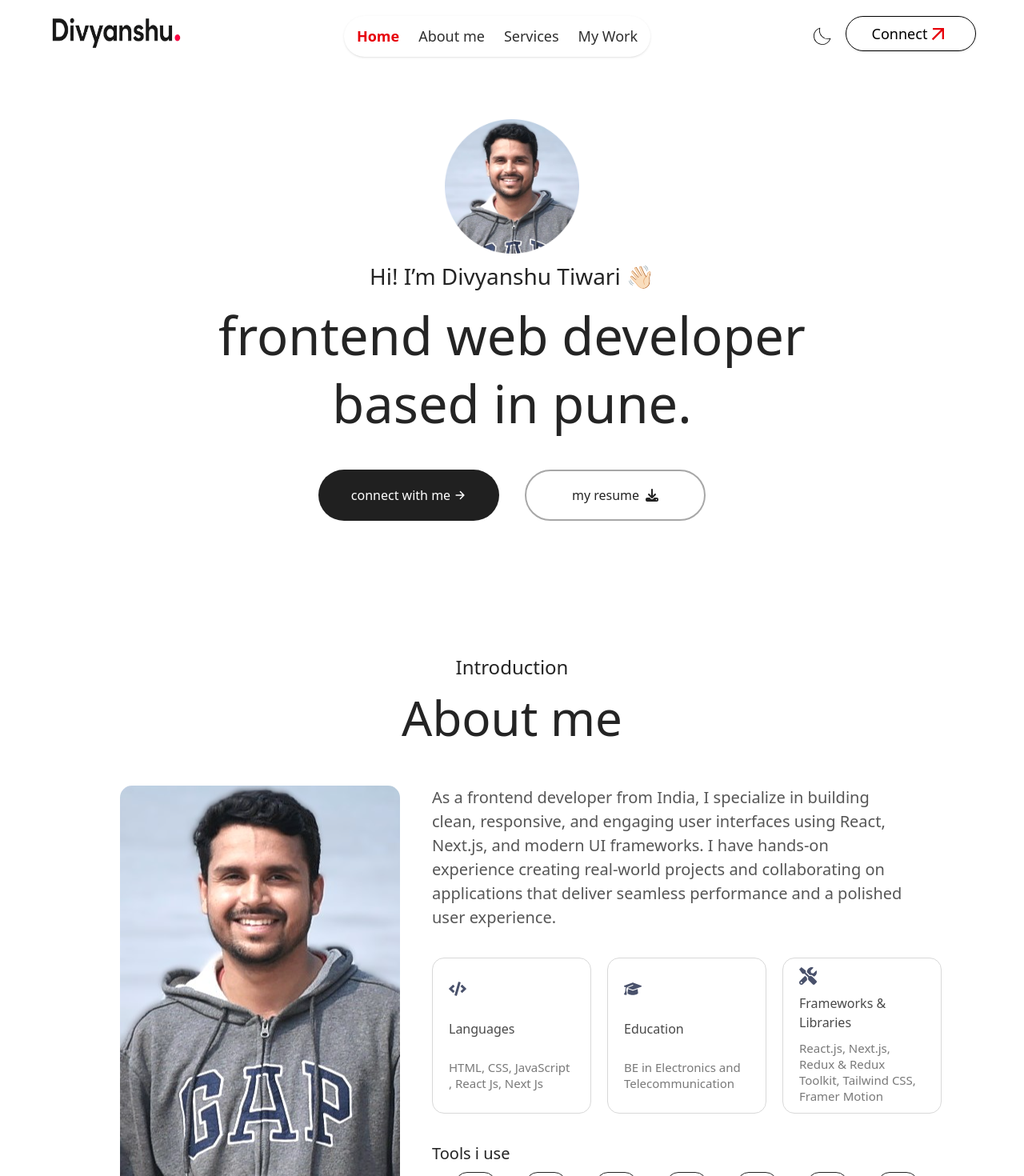
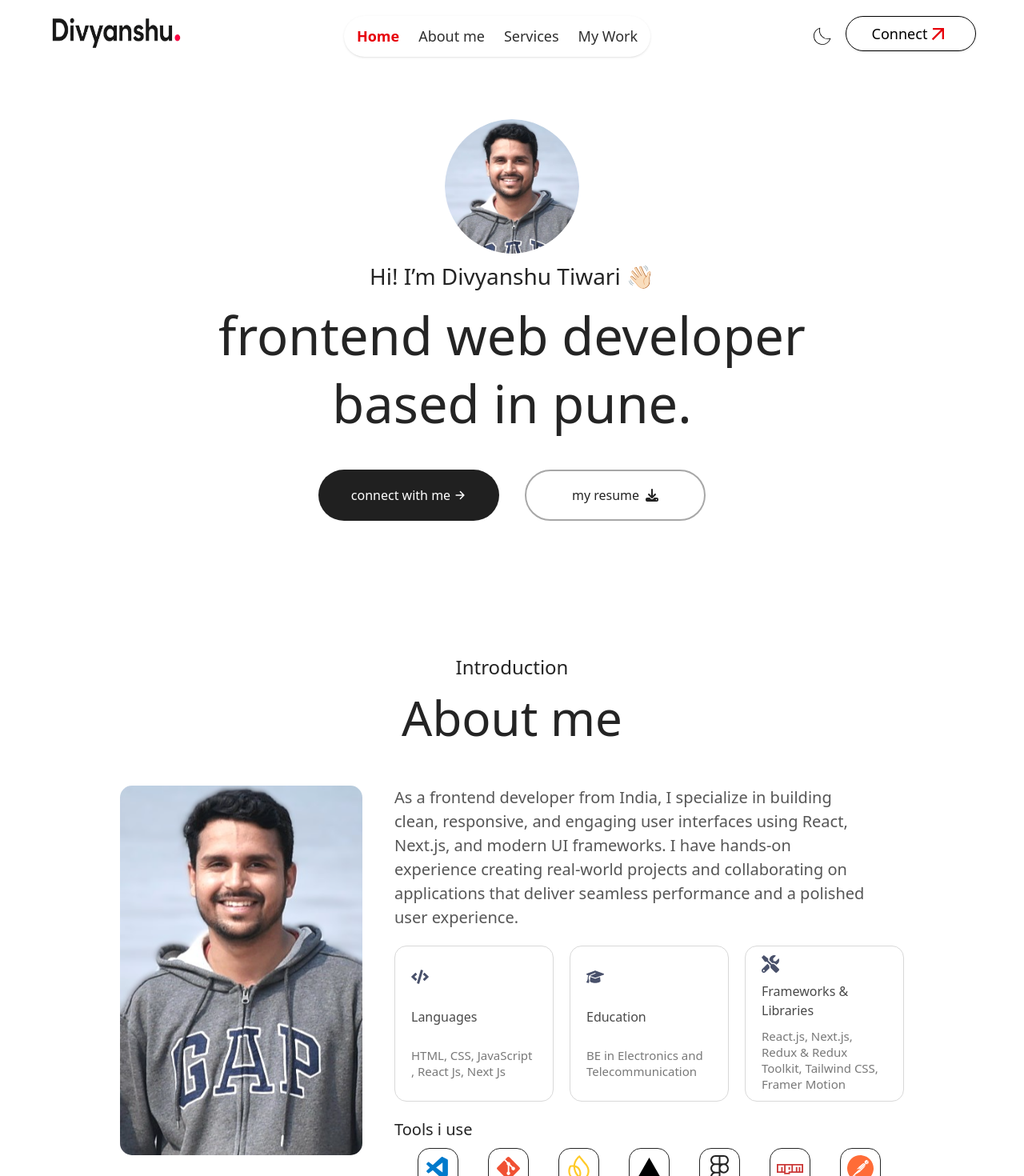
Before and after one commit to Tiwari0808/portfolio_nextjs, a Next.js app: page / in a window 1280 px wide. Shown: the top 1470 px of the page at 80% size. Built offline with nearby package versions, Linux system fonts and the light colour scheme.

Commit message:
Adding animation through framer motion

```diff
--- a/app/component/About.jsx
+++ b/app/component/About.jsx
@@ -7,46 +7,106 @@ import { FaGitAlt } from "react-icons/fa";
 import { SiFirebase, SiPostman } from "react-icons/si";
 import { IoLogoVercel } from "react-icons/io5";
 import { FaFigma, FaGraduationCap, FaNpm, FaReact } from "react-icons/fa6";
+import { motion } from "framer-motion";
 
 const About = ({isDark}) => {
   return (
-    <div className={`${isDark?'text-white':'text-[#242424]'} px-5 mt-[-1rem] mb-[4rem] lg:py-12 md:p-[150px] md:mt-[-2rem]`} id="About">
+    <motion.div
+      initial={{ opacity: 0, y: 50 }}
+      whileInView={{ opacity: 1, y: 0 }}
+      viewport={{ once: false }}
+      transition={{ duration: 0.6 }}
+      className={`${isDark?'text-white':'text-[#242424]'} px-5 mt-[-1rem] mb-[4rem] lg:py-12 md:p-[150px] md:mt-[-2rem]`}
+      id="About"
+    >
       <div className="text-center">
-        <p className="text-[20px] sm:text-[22px] md:text-[24px]">Introduction</p>
-        <p className="text-[36px] sm:text-[48px] md:text-[60px] font-normal">About me</p>
+        <motion.p
+          initial={{ opacity: 0, y: 20 }}
+          whileInView={{ opacity: 1, y: 0 }}
+          viewport={{ once: false }}
+          transition={{ duration: 0.5, delay: 0.2 }}
+          className="text-[20px] sm:text-[22px] md:text-[24px]"
+        >
+          Introduction
+        </motion.p>
+        <motion.p
+          initial={{ opacity: 0, y: 20 }}
+          whileInView={{ opacity: 1, y: 0 }}
+          viewport={{ once: false }}
+          transition={{ duration: 0.5, delay: 0.3 }}
+          className="text-[36px] sm:text-[48px] md:text-[60px] font-normal"
+        >
+          About me
+        </motion.p>
       </div>
       <div className="flex flex-col md:flex-row  mt-10">
-        <Image
-          alt="profile-image"
-          height={538}
-          width={400}
-          src={assets.profile2}
+        <motion.div
+          initial={{ opacity: 0, scale: 0.8 }}
+          whileInView={{ opacity: 1, scale: 1 }}
+          viewport={{ once: false }}
+          transition={{ duration: 0.7, delay: 0.4 }}
+          whileHover={{ scale: 1.05 }}
           className="rounded-[15px] w-[180px] md:w-[400px] mx-auto "
-        />
+        >
+          <Image
+            alt="profile-image"
+            height={538}
+            width={400}
+            src={assets.profile2}
+            className="rounded-[15px] w-full"
+          />
+        </motion.div>
         <div className="md:ml-10 flex flex-col justify-between gap-5">
-          <p className={`md:w-[600px] mt-3 md:mt-0 md:text-[20px] text-[16px] md:leading-[30px] text-center md:text-left ${isDark?'text-white':'text-[#565656]'}`}>
+          <motion.p
+            initial={{ opacity: 0, x: 50 }}
+            whileInView={{ opacity: 1, x: 0 }}
+            viewport={{ once: false }}
+            transition={{ duration: 0.6, delay: 0.5 }}
+            className={`md:w-[600px] mt-3 md:mt-0 md:text-[20px] text-[16px] md:leading-[30px] text-center md:text-left ${isDark?'text-white':'text-[#565656]'}`}
+          >
             As a frontend developer from India, I specialize in building clean,
             responsive, and engaging user interfaces using React, Next.js, and
             modern UI frameworks. I have hands-on experience creating real-world
             projects and collaborating on applications that deliver seamless
             performance and a polished user experience.
-          </p>
+          </motion.p>
           <div className="flex flex-col md:flex-row justify-between items-center gap-5">
-            <div className={`border-[1px] border-[#D8D8D8] md:w-[199px] h-[195px] px-5 py-0 rounded-[15px] flex flex-col justify-evenly ${!isDark?'hover:bg-rose-100':'hover:bg-[#2a004a]'}  hover:-translate-y-1 duration-500`}>
+            <motion.div
+              initial={{ opacity: 0, y: 30 }}
+              whileInView={{ opacity: 1, y: 0 }}
+              viewport={{ once: false }}
+              transition={{ duration: 0.5, delay: 0.6 }}
+              whileHover={{ scale: 1.05, y: -5 }}
+              className={`border-[1px] border-[#D8D8D8] md:w-[199px] h-[195px] px-5 py-0 rounded-[15px] flex flex-col justify-evenly ${!isDark?'hover:bg-rose-100':'hover:bg-[#2a004a]'}  hover:-translate-y-1 duration-500`}
+            >
               <FaCode className={`${isDark?'text-white':'text-[#49516B]'} w-[22px] h-[22px]` }/>
               <p className={`${isDark?'text-white':'text-[#494949]'} text[20px] font-medium`}>Languages</p>
               <p className={`${isDark?'text-white':'text-[#797979]'} leading-5 text-[15px]`}>
                 HTML, CSS, JavaScript , React Js, Next Js
               </p>
-            </div>
-            <div className={`border-[1px] border-[#D8D8D8] md:w-[199px] h-[195px] px-5 py-0 rounded-[15px] flex flex-col justify-evenly ${!isDark?'hover:bg-rose-100':'hover:bg-[#2a004a]'}  hover:-translate-y-1 duration-500`}>
+            </motion.div>
+            <motion.div
+              initial={{ opacity: 0, y: 30 }}
+              whileInView={{ opacity: 1, y: 0 }}
+              viewport={{ once: false }}
+              transition={{ duration: 0.5, delay: 0.7 }}
+              whileHover={{ scale: 1.05, y: -5 }}
+              className={`border-[1px] border-[#D8D8D8] md:w-[199px] h-[195px] px-5 py-0 rounded-[15px] flex flex-col justify-evenly ${!isDark?'hover:bg-rose-100':'hover:bg-[#2a004a]'}  hover:-translate-y-1 duration-500`}
+            >
               <FaGraduationCap  className={`${isDark?'text-white':'text-[#49516B]'} w-[22px] h-[22px]` } />
               <p className={`${isDark?'text-white':'text-[#494949]'} text[20px] font-medium`}>Education</p>
               <p className={`${isDark?'text-white':'text-[#797979]'} leading-5 text-[15px]`}>
                 BE in Electronics and Telecommunication
               </p>
-            </div>
-            <div className={`border-[1px] border-[#D8D8D8] md:w-[199px] h-[195px] px-5 py-0 rounded-[15px] flex flex-col justify-evenly ${!isDark?'hover:bg-rose-100':'hover:bg-[#2a004a]'}  hover:-translate-y-1 duration-500`}>
+            </motion.div>
+            <motion.div
+              initial={{ opacity: 0, y: 30 }}
+              whileInView={{ opacity: 1, y: 0 }}
+              viewport={{ once: false }}
+              transition={{ duration: 0.5, delay: 0.8 }}
+              whileHover={{ scale: 1.05, y: -5 }}
+              className={`border-[1px] border-[#D8D8D8] md:w-[199px] h-[195px] px-5 py-0 rounded-[15px] flex flex-col justify-evenly ${!isDark?'hover:bg-rose-100':'hover:bg-[#2a004a]'}  hover:-translate-y-1 duration-500`}
+            >
               <FaTools className={`${isDark?'text-white':'text-[#49516B]'} w-[22px] h-[22px]` } />
               <p className={`${isDark?'text-white':'text-[#494949]'} text[20px] font-medium`}>
                 Frameworks & Libraries
@@ -54,37 +114,71 @@ const About = ({isDark}) => {
               <p className={`${isDark?'text-white':'text-[#797979]'} leading-5 text-[15px]`}>
                 React.js, Next.js, Redux & Redux Toolkit, Tailwind CSS, Framer Motion
               </p>
-            </div>
+            </motion.div>
           </div>
-          <div className=" md:flex flex-col gap-2">
+          <motion.div
+            initial={{ opacity: 0, y: 30 }}
+            whileInView={{ opacity: 1, y: 0 }}
+            viewport={{ once: false }}
+            transition={{ duration: 0.6, delay: 0.9 }}
+            className=" md:flex flex-col gap-2"
+          >
             <p className=" mb-5 md:mb-0 text-[20px]">Tools i use</p>
             <div className=" grid grid-cols-4 gap-2 md:flex justify-evenly">
-              <div className="border w-[75] h-[75] rounded-[15px] flex items-center justify-center p-2 hover:-translate-y-1 duration-500">
+              <motion.div
+                whileHover={{ scale: 1.2, rotate: 5 }}
+                transition={{ type: "spring", stiffness: 300 }}
+                className="border w-[75] h-[75] rounded-[15px] flex items-center justify-center p-2 hover:-translate-y-1 duration-500"
+              >
                 <VscVscode className="text-[#007ACC] w-[33px] h-[33px]" />
-              </div>
-              <div className="border w-[75] h-[75] rounded-[15px] p-2 flex items-center justify-center hover:-translate-y-1 duration-500">
+              </motion.div>
+              <motion.div
+                whileHover={{ scale: 1.2, rotate: 5 }}
+                transition={{ type: "spring", stiffness: 300 }}
+                className="border w-[75] h-[75] rounded-[15px] p-2 flex items-center justify-center hover:-translate-y-1 duration-500"
+              >
                 <FaGitAlt className="text-[#F05033] w-[33px] h-[33px]" />
-              </div>
-              <div className="border w-[75] h-[75] rounded-[15px] p-2 flex items-center justify-center hover:-translate-y-1 duration-500">
+              </motion.div>
+              <motion.div
+                whileHover={{ scale: 1.2, rotate: 5 }}
+                transition={{ type: "spring", stiffness: 300 }}
+                className="border w-[75] h-[75] rounded-[15px] p-2 flex items-center justify-center hover:-translate-y-1 duration-500"
+              >
                 <SiFirebase className="text-[#FFCA28] w-[33px] h-[33px]" />
-              </div>
-              <div className="border w-[75] h-[75] rounded-[15px] p-2 flex items-center justify-center hover:-translate-y-1 duration-500">
+              </motion.div>
+              <motion.div
+                whileHover={{ scale: 1.2, rotate: 5 }}
+                transition={{ type: "spring", stiffness: 300 }}
+                className="border w-[75] h-[75] rounded-[15px] p-2 flex items-center justify-center hover:-translate-y-1 duration-500"
+              >
                 <IoLogoVercel className="text-[#000000] w-[33px] h-[33px]" />
-              </div>
-              <div className="border w-[75] h-[75] rounded-[15px] p-2 flex items-center justify-center hover:-translate-y-1 duration-500">
+              </motion.div>
+              <motion.div
+                whileHover={{ scale: 1.2, rotate: 5 }}
+                transition={{ type: "spring", stiffness: 300 }}
+                className="border w-[75] h-[75] rounded-[15px] p-2 flex items-center justify-center hover:-translate-y-1 duration-500"
+              >
                 <FaFigma className="text-[] w-[33px] h-[33px]" />
-              </div>
-              <div className="border w-[75] h-[75] rounded-[15px] p-2 flex items-center justify-center hover:-translate-y-1 duration-500">
+              </motion.div>
+              <motion.div
+                whileHover={{ scale: 1.2, rotate: 5 }}
+                transition={{ type: "spring", stiffness: 300 }}
+                className="border w-[75] h-[75] rounded-[15px] p-2 flex items-center justify-center hover:-translate-y-1 duration-500"
+              >
                 <FaNpm className="text-[#CB3837] w-[33px] h-[33px]" />
-              </div>
-              <div className="border w-[75] h-[75] rounded-[15px] p-2 flex items-center justify-center hover:-translate-y-1 duration-500">
+              </motion.div>
+              <motion.div
+                whileHover={{ scale: 1.2, rotate: 5 }}
+                transition={{ type: "spring", stiffness: 300 }}
+                className="border w-[75] h-[75] rounded-[15px] p-2 flex items-center justify-center hover:-translate-y-1 duration-500"
+              >
                 <SiPostman className="text-[#FF6C37] w-[33px] h-[33px]" />
-              </div>
+              </motion.div>
             </div>
-          </div>
+          </motion.div>
         </div>
       </div>
-    </div>
+    </motion.div>
   );
 };
 
--- a/app/component/Header.jsx
+++ b/app/component/Header.jsx
@@ -1,34 +1,89 @@
-import { assets } from '@/assets/assets'
-import Image from 'next/image'
-import React from 'react'
+"use client";
+import { assets } from "@/assets/assets";
+import Image from "next/image";
+import React, { useRef } from "react";
 import { IoArrowForward } from "react-icons/io5";
 import { FaDownload } from "react-icons/fa6";
+import { motion, useInView } from "framer-motion";
 
+const Header = ({ isDark }) => {
+  const ref = useRef(null);
+  const isInView = useInView(ref, { once: false, margin: "-100px" });
 
+  return (
+    <motion.div
+      ref={ref}
+      id="Home"
+      initial={{ opacity: 0, y: 50 }}
+      animate={isInView ? { opacity: 1, y: 0 } : {}}
+      transition={{ duration: 0.8, ease: "easeOut" }}
+      className={`${
+        isDark ? "text-white" : "text-[#242424]"
+      } flex flex-col justify-center items-center h-screen`}
+    >
+      <motion.div
+        initial={{ opacity: 0, y: 40 }}
+        animate={isInView ? { opacity: 1, y: 0 } : {}}
+        transition={{ duration: 0.6, delay: 0.2 }}
+        className="flex flex-col items-center justify-center gap-2"
+      >
+        <Image
+          src={assets.profile_circle}
+          priority
+          width={168}
+          height={168}
+          alt="profile-picture"
+          className="rounded-full"
+        />
+        <p className="text-center text-[18px] md:text-[28px] leading-[40px] font-normal">
+          Hi! I’m Divyanshu Tiwari <span>👋🏻</span>
+        </p>
+      </motion.div>
 
-const Header = ({isDark}) => {
-  return (
-    <div id='Home' className={ `${isDark?'text-white':'text-[#242424]'} flex flex-col justify-center items-center h-screen`}>
-      <div className='flex flex-col items-center justify-center gap-2'>
-        <Image src={assets.profile_circle} priority width={168} height={168} alt='profile-picture rounded-full' />
-        <p className={ `text-center text-[18px]   md:text-[28px] leading-[40px] font-normal`}>Hi! I’m Divyanshu Tiwari <span>👋🏻</span></p>
-      </div>
-      <p className='md:mt-3 text-center text-[33px]  md:text-[65px] font-normal  md:px-0 md:leading-[85px] md:w-[847px] md:h-[170px]'>frontend web developer <br /> <span>based in pune.</span></p>
-      <div className='mt-10 gap-5 md:gap-0 flex flex-col md:flex-row justify-evenly items-center'>
-        <a href="#Connect" className={`${isDark?'bg-transparent border-[1px]':'bg-[#202020]'} cursor-pointer lg:mr-8 w-[180px] md:w-[226px] md:h-[64px] h-[45px] rounded-full gap-1 flex items-center justify-center {isDark?'text-white':'text-[#242424]'} text-[#FFFFFF]`}>
-          <button className='text-center cursor-pointer'>connect with me</button>
+      <motion.p
+        initial={{ opacity: 0, y: 40 }}
+        animate={isInView ? { opacity: 1, y: 0 } : {}}
+        transition={{ duration: 0.6, delay: 0.4 }}
+        className="md:mt-3 text-center text-[33px] md:text-[65px] font-normal md:px-0 md:leading-[85px] md:w-[847px] md:h-[170px]"
+      >
+        frontend web developer <br /> <span>based in pune.</span>
+      </motion.p>
+
+      <motion.div
+        initial={{ opacity: 0, y: 40 }}
+        animate={isInView ? { opacity: 1, y: 0 } : {}}
+        transition={{ duration: 0.6, delay: 0.6 }}
+        className="mt-10 gap-5 md:gap-0 flex flex-col md:flex-row justify-evenly items-center"
+      >
+        <a
+          href="#Connect"
+          className={`${
+            isDark ? "bg-transparent border-[1px]" : "bg-[#202020]"
+          } cursor-pointer lg:mr-8 w-[180px] md:w-[226px] md:h-[64px] h-[45px] rounded-full gap-1 flex items-center justify-center ${
+            isDark ? "text-white" : "text-[#FFFFFF]"
+          }`}
+        >
+          <button className="text-center cursor-pointer">connect with me</button>
           <IoArrowForward />
         </a>
-        <div className={`w-[180px] md:w-[226px] md:h-[64px] h-[45px] cursor-pointer rounded-full gap-1 flex items-center justify-center border-2 ${isDark?'bg-white text-black':'border-[#A7A7A7]'}`}>
-          <a href='/sample-resume.pdf' className='flex items-center justify-center gap-2' download>
-            <button className={`text-center cursor-pointer` }>my resume</button>
+
+        <div
+          className={`w-[180px] md:w-[226px] md:h-[64px] h-[45px] cursor-pointer rounded-full gap-1 flex items-center justify-center border-2 ${
+            isDark ? "bg-white text-black" : "border-[#A7A7A7]"
+          }`}
+        >
+          <a
+            href="/sample-resume.pdf"
+            className="flex items-center justify-center gap-2"
+            download
+          >
+            <button className="text-center cursor-pointer">my resume</button>
             <FaDownload />
           </a>
         </div>
-      </div>
+      </motion.div>
+    </motion.div>
+  );
+};
 
-    </div>
-  )
-}
-
-export default Header
+export default Header;
--- a/package.json
+++ b/package.json
@@ -10,6 +10,7 @@
   },
   "dependencies": {
     "framer-motion": "^12.23.12",
+    "motion": "^12.23.22",
     "next": "15.4.1",
     "react": "19.1.0",
     "react-dom": "19.1.0",
```
Also changed, not shown: 1 other file (tests, documents, lock files or other folders).
